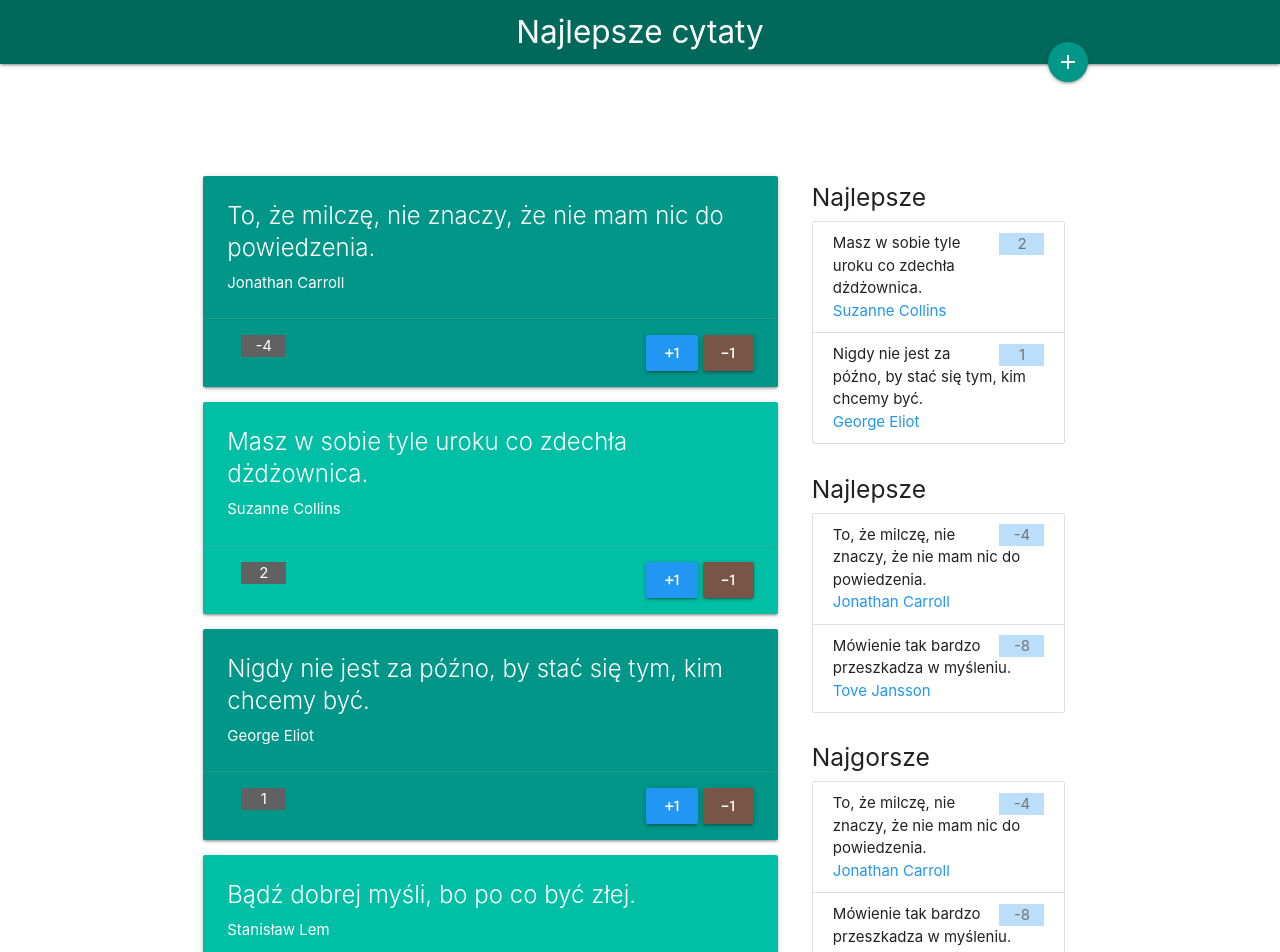
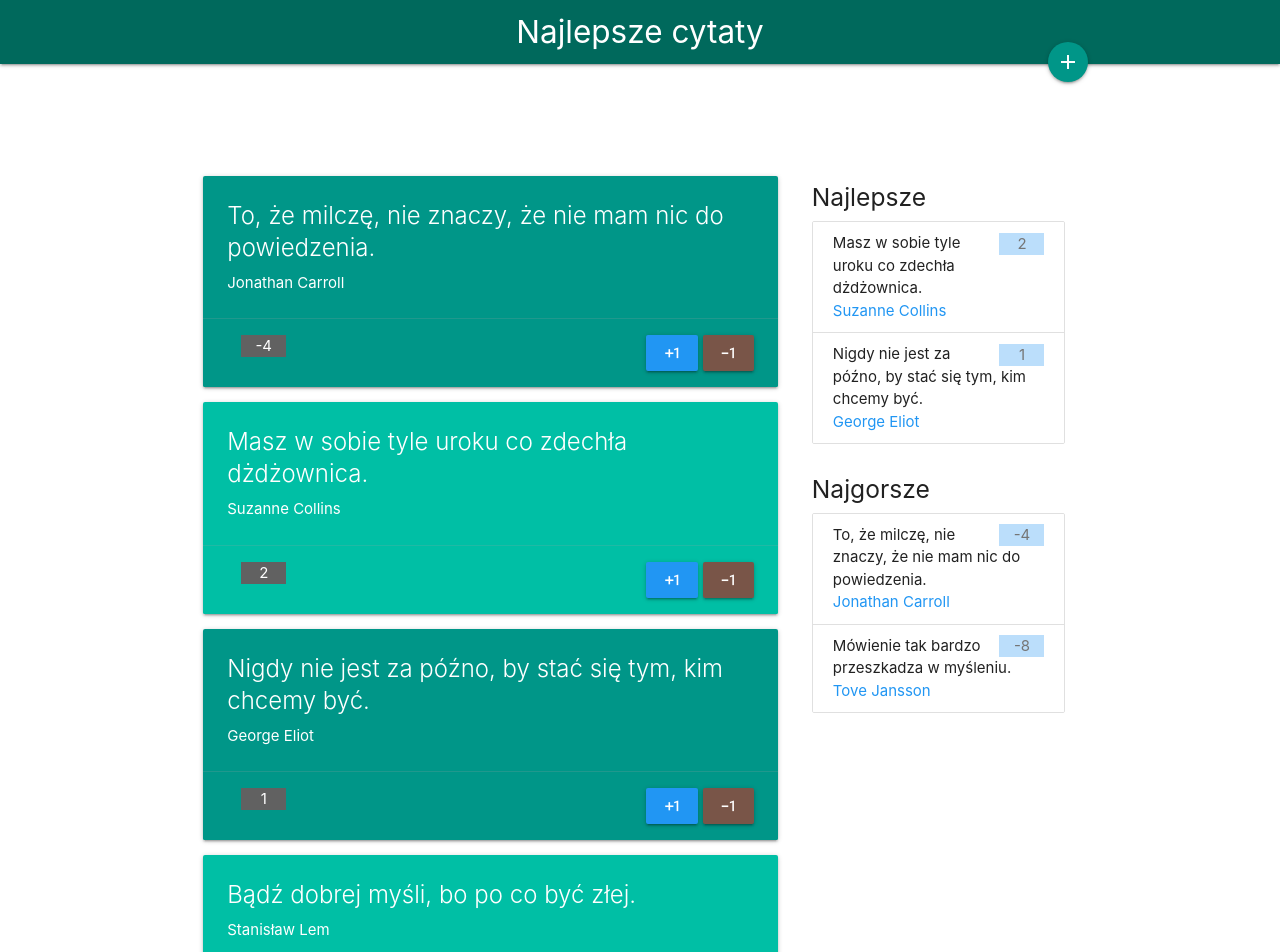
Before and after one commit to andrzejpuzynski/angular-s19-bestquotes, an Angular app: page / in a window 1280 px wide. Shown: the top 952 px of the page. Built offline with nearby package versions, Linux system fonts and the light colour scheme.

Commit message:
Adding "title" porperty to navbar and ranking

```diff
--- a/src/app/app.component.html
+++ b/src/app/app.component.html
@@ -1,5 +1,5 @@
 <!-- Nagłówek -->
-<app-navbar></app-navbar>
+<app-navbar title="Najlepsze cytaty"></app-navbar>
 <!-- koniec nagłówka -->
 
 <div class="container q-container">
@@ -55,22 +55,14 @@
 
 				<!-- Sekcja rankigów -->
 				<div class="col s4">
-          <app-ranking [quotes]="bestQuotes()"></app-ranking>
-          <app-ranking [quotes]="worstQuotes()"></app-ranking>
-					<div class="col s12">
-						<h5>Najgorsze</h5>
-						<div class="collection">
-							<ng-container *ngFor="let quotation of quotes">
-								<p class="collection-item"
-                *ngIf="quotation.votes < 0">
-									<span class="blue lighten-4 badge">
-                    {{quotation.votes}}</span>
-									  {{quotation.sentence}}<br />
-									<span class="blue-text">{{quotation.author}}</span>
-								</p>
-							</ng-container>
-						</div>
-					</div>
+          <app-ranking
+            [quotes]="bestQuotes()"
+            title="Najlepsze"
+          ></app-ranking>
+          <app-ranking
+            [quotes]="worstQuotes()"
+            title="Najgorsze"
+          ></app-ranking>
 				</div>
 				<!-- Sekcja rankigów -->
 			</div>
--- a/src/app/navbar/navbar.component.html
+++ b/src/app/navbar/navbar.component.html
@@ -1,5 +1,5 @@
 <nav>
 	<div class="nav-wrapper teal darken-3">
-		<span class="brand-logo center">Najlepsze cytaty</span>
+		<span class="brand-logo center">{{ title }}</span>
 	</div>
 </nav>
--- a/src/app/navbar/navbar.component.ts
+++ b/src/app/navbar/navbar.component.ts
@@ -1,15 +1,11 @@
-import { Component, OnInit } from '@angular/core';
+import { Component, Input } from '@angular/core';
 
 @Component({
   selector: 'app-navbar',
   templateUrl: './navbar.component.html',
   styleUrls: ['./navbar.component.css']
 })
-export class NavbarComponent implements OnInit {
-
-  constructor() { }
-
-  ngOnInit() {
-  }
-
+export class NavbarComponent {
+  @Input()
+  title: string;
 }
--- a/src/app/ranking/ranking.component.html
+++ b/src/app/ranking/ranking.component.html
@@ -1,5 +1,5 @@
 <div class="col s12">
-	<h5>Najlepsze</h5>
+	<h5>{{ title }}</h5>
 	<div class="collection">
 			<p class="collection-item" *ngFor="let quotation of quotes">
 				<span class="blue lighten-4 badge">{{quotation.votes}}</span>
--- a/src/app/ranking/ranking.component.ts
+++ b/src/app/ranking/ranking.component.ts
@@ -9,5 +9,7 @@ import { Quotation } from '../models/quotation';
 export class RankingComponent {
   @Input()
   quotes: Quotation[];
+  @Input()
+  title: string;
 
 }
```
